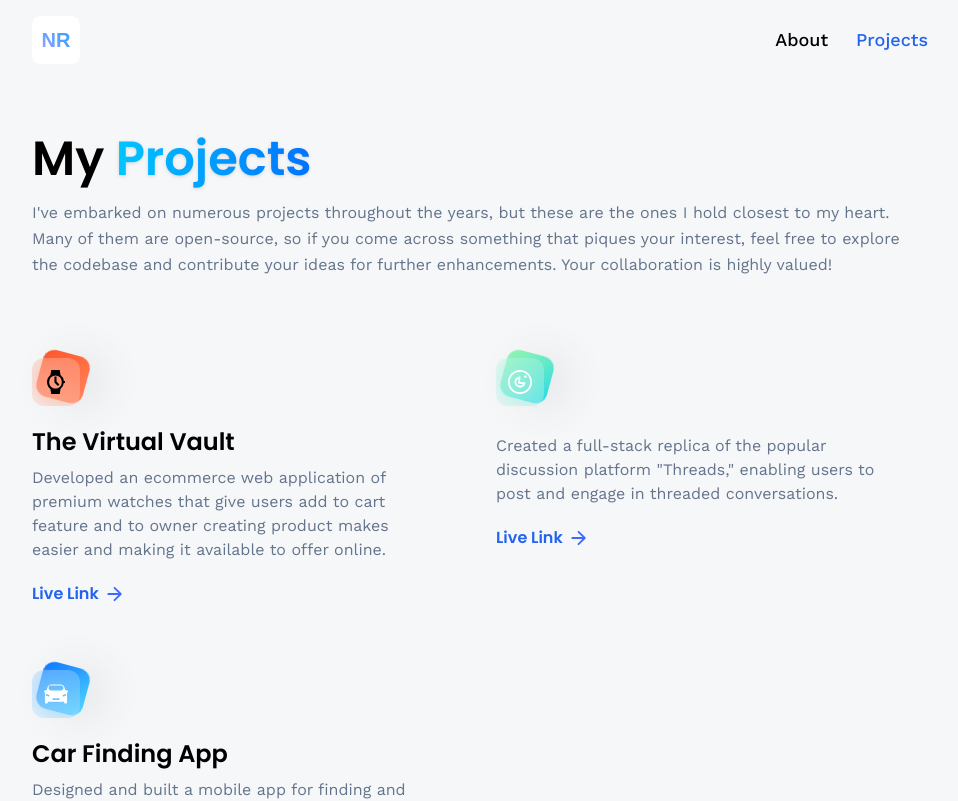
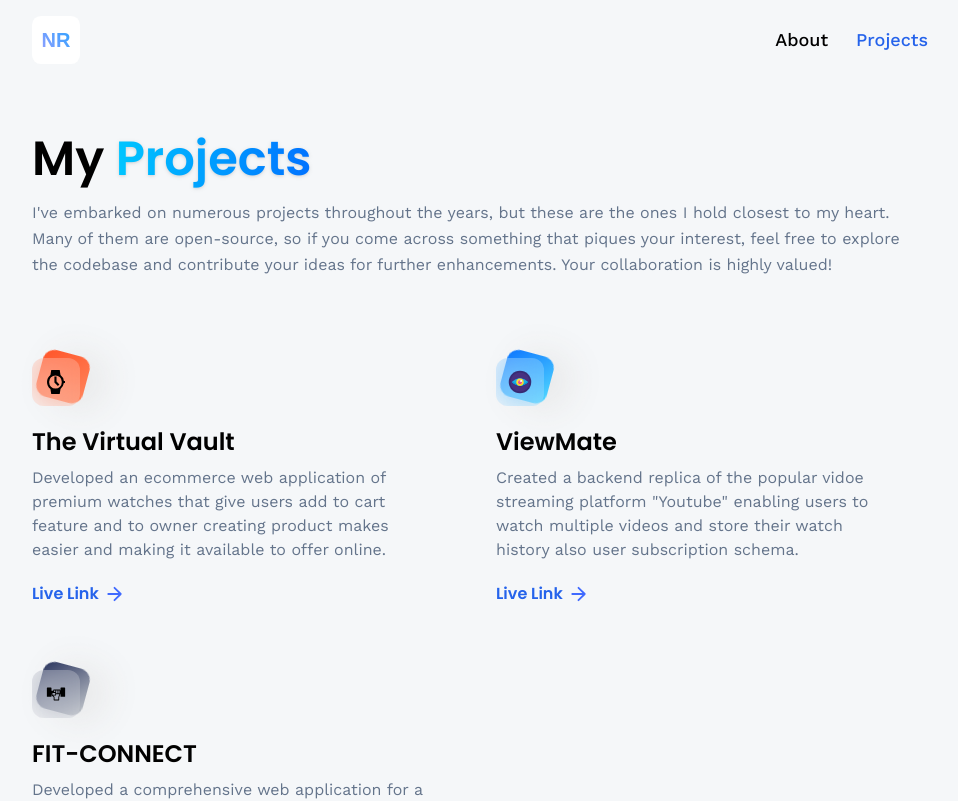
Before and after one commit to Nitesh-18/3D_portfolio, a React (Vite) app: page /projects in a window 1280 px wide. Shown: the top 801 px of the page, without its empty margins (160-1118 px from the left). Built offline with nearby package versions, Linux system fonts and the light colour scheme; no server answers.

Commit message:
"Added 'view' and 'gym' icons to assets/icons/index.js and updated imports in constants/index.js; modified project icons and descriptions in constants/index.js"

```diff
--- a/src/constants/index.js
+++ b/src/constants/index.js
@@ -27,7 +27,9 @@ import {
   typescript,
   vscode,
   vercel,
-  watch
+  watch,
+  view,
+  gym
 } from "../assets/icons";
 
 export const skills = [
@@ -181,20 +183,20 @@ export const projects = [
     link: "https://github.com/Nitesh-18/The-Virtual-Vault",
   },
   {
-    iconUrl: threads,
-    theme: "btn-back-green",
-    name: "",
+    iconUrl: view,
+    theme: "btn-back-blue",
+    name: "ViewMate",
     description:
-      'Created a full-stack replica of the popular discussion platform "Threads," enabling users to post and engage in threaded conversations.',
-    link: "https://github.com/adrianhajdin/threads",
+      'Created a backend replica of the popular vidoe streaming platform "Youtube" enabling users to watch multiple videos and store their watch history also user subscription schema.',
+    link: "https://github.com/Nitesh-18/ViewMate",
   },
   {
-    iconUrl: car,
-    theme: "btn-back-blue",
-    name: "Car Finding App",
+    iconUrl: gym,
+    theme: "btn-back-black",
+    name: "FIT-CONNECT",
     description:
-      "Designed and built a mobile app for finding and comparing cars on the market, streamlining the car-buying process.",
-    link: "https://github.com/adrianhajdin/project_next13_car_showcase",
+      "Developed a comprehensive web application for a specific gym, promoting its online offerings and enhancing member engagement. It serves as a central platform for gym members to access various online resources, services, and community interactions.",
+    link: "https://github.com/Nitesh-18/FIT-CONNECT",
   },
 
 ];
```
Also changed, not shown: src/assets/icons/index.js (+38 -34 lines), src/assets/icons/gym.svg (added), src/assets/icons/view.svg (added).
